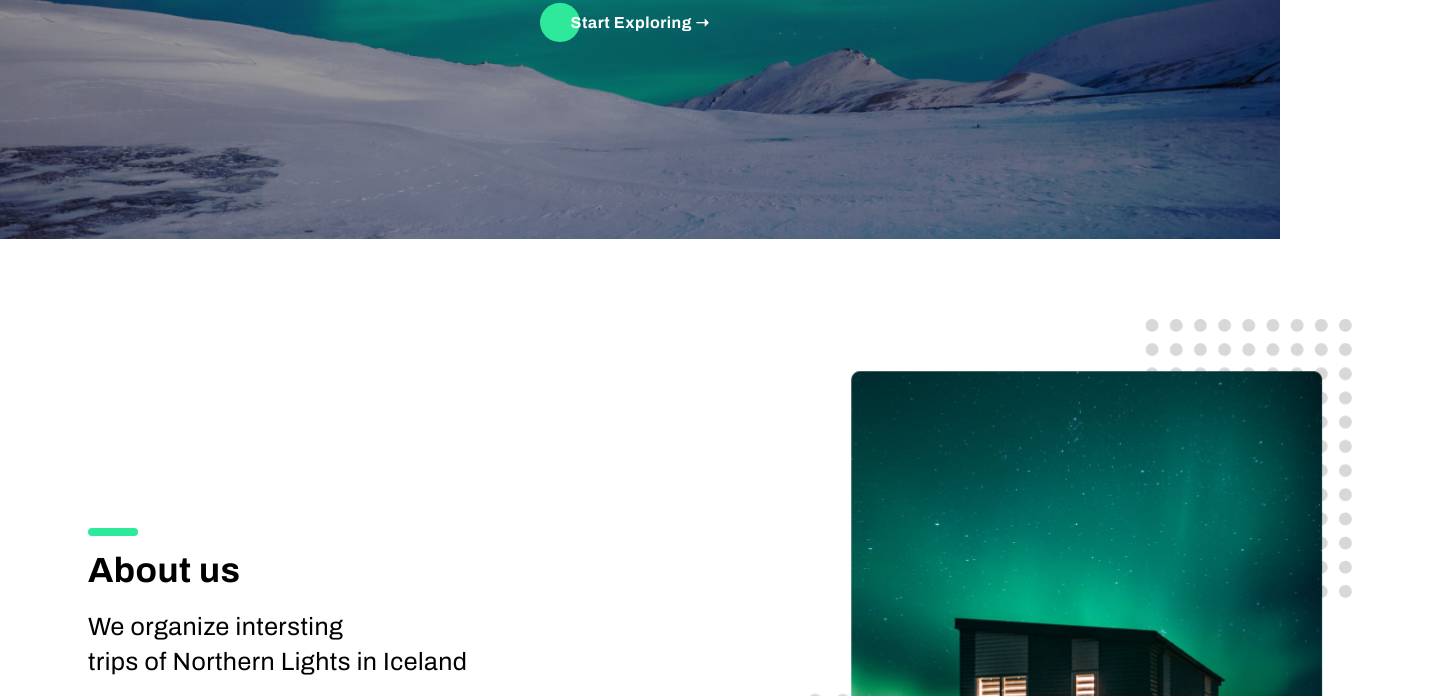
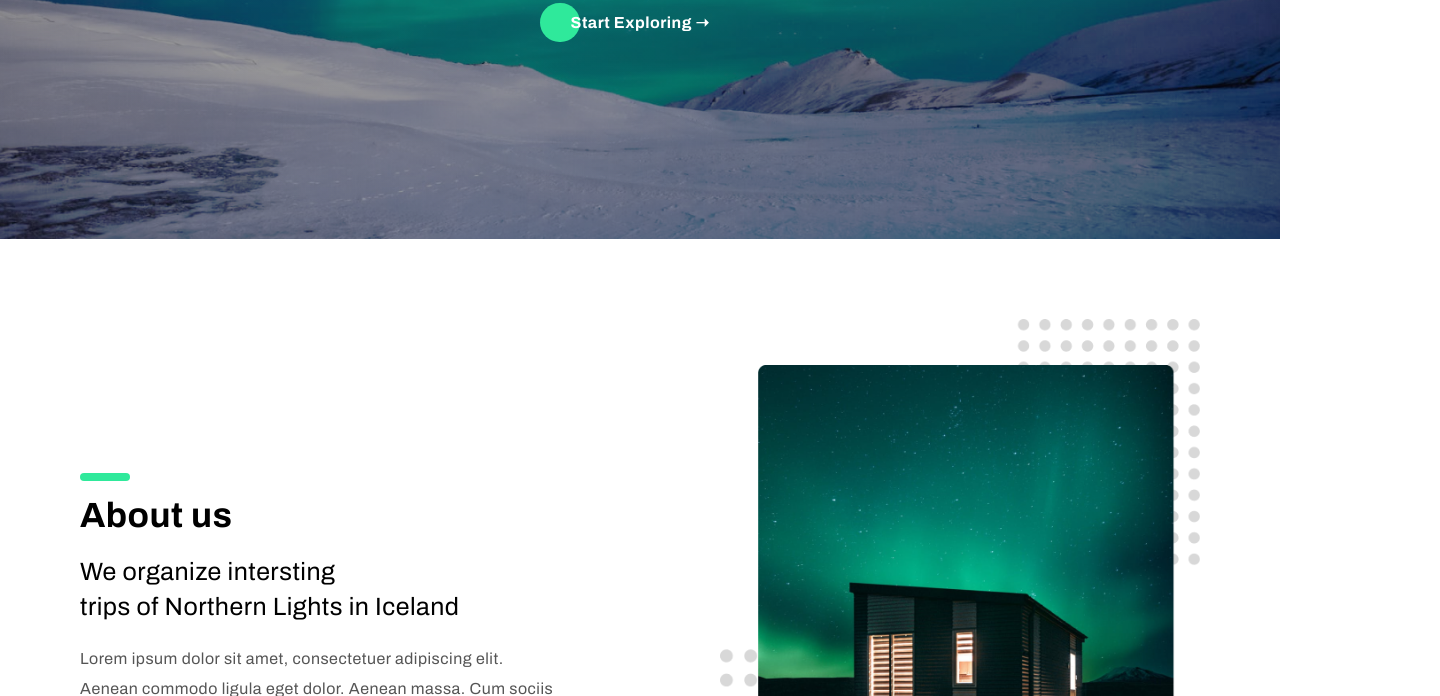
Before and after one commit to audaxss/constChallenge, a plain HTML site: page CONST Challenge - Justin Raniel Pascual/index.html in a window 1280 px wide. Shown: the part 465-1161 px from the top of the page, 1440 px wide, since content can reach past the window. Drawn offline with Linux system fonts and the light colour scheme.

```diff
--- a/CONST Challenge - Justin Raniel Pascual/app/style/main.css
+++ b/CONST Challenge - Justin Raniel Pascual/app/style/main.css
@@ -34,7 +34,7 @@ img {
 
 .grid {
     display: grid;
-    grid-template-columns: 1fr repeat(2, 45rem) 1fr;
+    grid-template-columns: 1fr repeat(2, minmax(40rem, 45rem)) 1fr;
 }
 
 .header {
```
